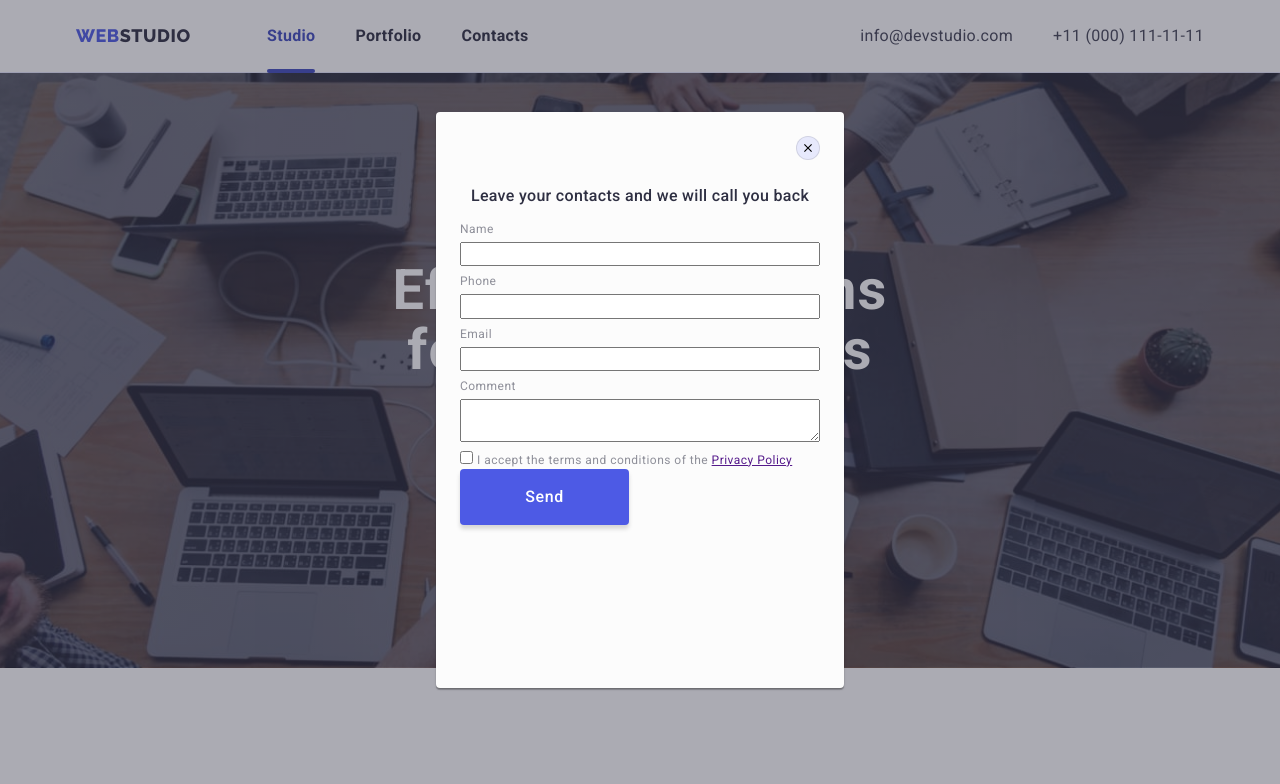
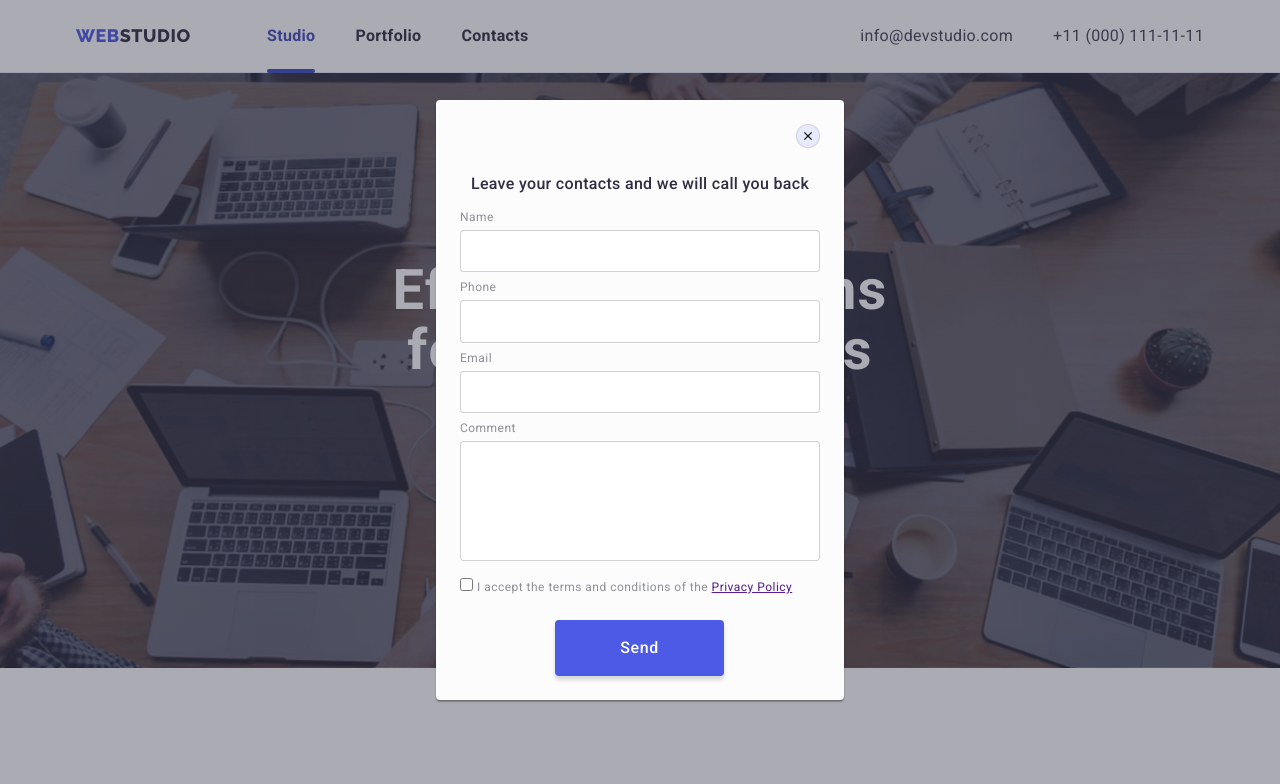
Before and after one commit to valentii98/goit-markup-hw-06, a plain HTML site: page index.html in a window 1280 px wide. Both pictures are taken after a click on the button "Order Service". Shown: the top 784 px of the page. Drawn offline with nearby package versions, Linux system fonts and the light colour scheme.

Commit message:
add input

```diff
--- a/css/styles.css
+++ b/css/styles.css
@@ -420,6 +420,8 @@ body {
   filter: drop-shadow(0px 4px 4px rgba(0, 0, 0, 0.15));
   border-radius: 4px;
   background: transparent;
+  outline: none;
+  color: var(--disable-btn-color);
 }
 .footer-form input::placeholder {
   font-weight: 400;
@@ -428,7 +430,8 @@ body {
   letter-spacing: 0.04em;
   color: rgba(255, 255, 255, 0.6);
 }
-.footer-form input:active {
+.footer-form input:hover,
+.footer-form input:focus {
   border-color: var(--accent-text-color);
 }
 .button {
@@ -523,6 +526,7 @@ body {
   gap: 4px;
   margin-bottom: 8px;
 }
+
 .modal-label{
   font-weight: 400;
 font-size: 12px;
@@ -530,12 +534,44 @@ line-height: 1.33;
 letter-spacing: 0.04em;
 color: #8E8F99;
 }
-.modal-form{
-
+.modal-form input{
+  padding: 11px 38px;
+  border: 1px solid rgba(33, 33, 33, 0.2);
+border-radius: 4px;
+  outline: none;
 }
 
+.modal-form input:hover,
+.modal-form input:focus,
+.modal-textarea:hover,
+.modal-textarea:focus {
+  border-color: var(--accent-text-color);
+}
+.modal-textarea{
+  padding-left: 16px;
+  padding-top: 8px;
+  width: 360px;
+  height: 120px;
+    resize: none;
+    border: 1px solid rgba(33, 33, 33, 0.2);
+border-radius: 4px;
+  outline: none;
+}
+.modal-textarea::placeholder{
+  font-weight: 400;
+font-size: 12px;
+line-height: 1.33;
+letter-spacing: 0.04em;
+color: rgba(117, 117, 117, 0.5);
+}
+.modal-checkbox{
+  margin-top: 16px;
+}
 .send-button {
+
   padding: 16px 32px;
+  margin-top: 24px;
+  margin-left: 95px;
   width: 169px;
   height: 56px;
   background: var(--accent-text-color);
--- a/index.html
+++ b/index.html
@@ -439,7 +439,7 @@
         <form class="modal-form">
           <div class="modal-input">
             <label class="modal-label" for="name">Name</label>
-            <input type="text" id="name" name="name" />
+            <input class="form-input" type="text" id="name" name="name" />
           </div>
           <div class="modal-input">
             <label class="modal-label" for="phone">Phone</label>
@@ -451,16 +451,22 @@
           </div>
           <div class="modal-input">
             <label class="modal-label" for="comment">Comment</label>
-            <textarea id="name" name="comment" placeholder="Text input">
+            <textarea
+              class="modal-textarea"
+              id="name"
+              name="comment"
+              placeholder="Text input"
+            >
             </textarea>
           </div>
-          <input type="checkbox" name="privacy-policy" id="privacy" />
-          <label class="modal-label" for="privacy">I accept the terms and conditions of the
-            <a href="">Privacy Policy</a>
-          </label>
-          <button class="send-button" type="submit">
-            Send
-          </button>
+          <div class="modal-checkbox">
+            <input type="checkbox" name="privacy-policy" id="privacy" />
+            <label class="modal-label" for="privacy"
+              >I accept the terms and conditions of the
+              <a href="">Privacy Policy</a>
+            </label>
+          </div>
+          <button class="send-button" type="submit">Send</button>
         </form>
       </div>
     </div>
```
